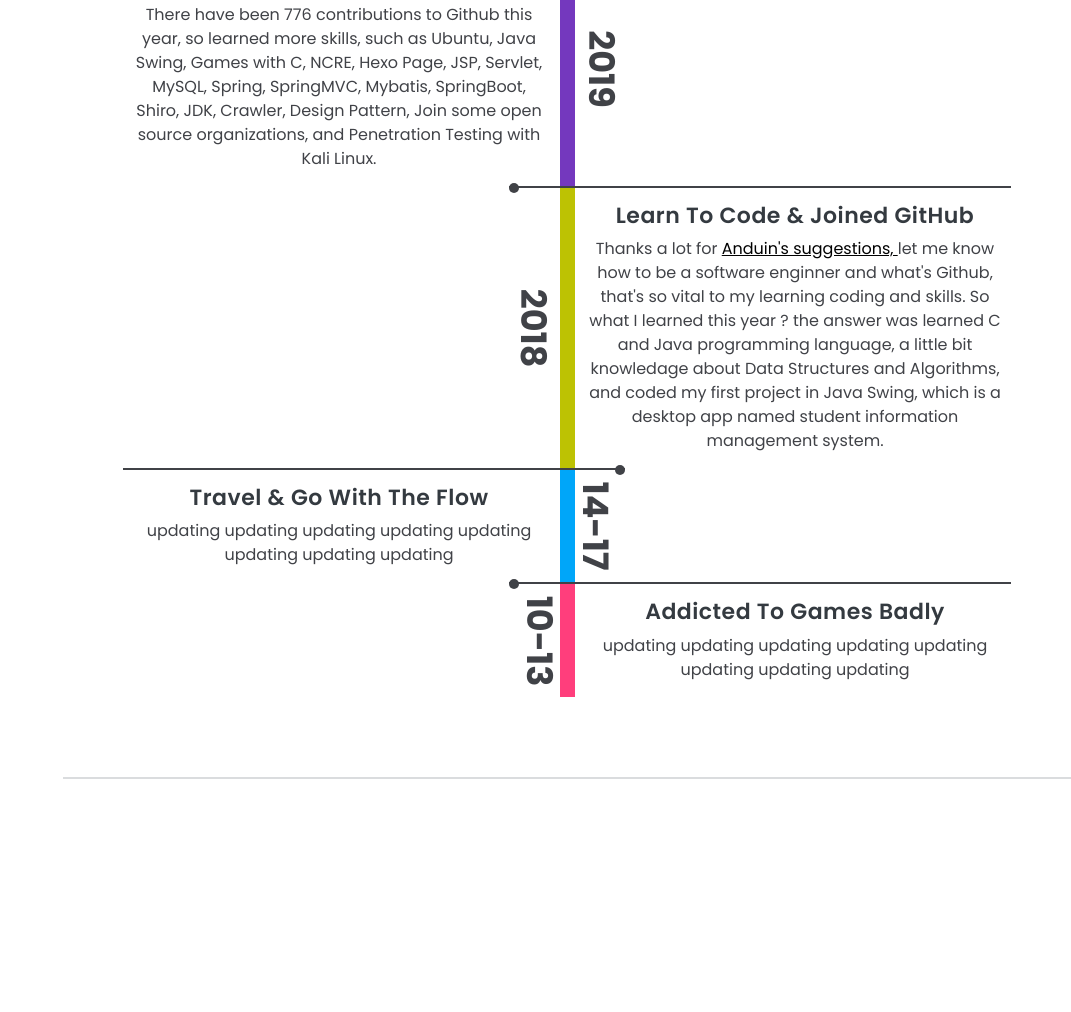
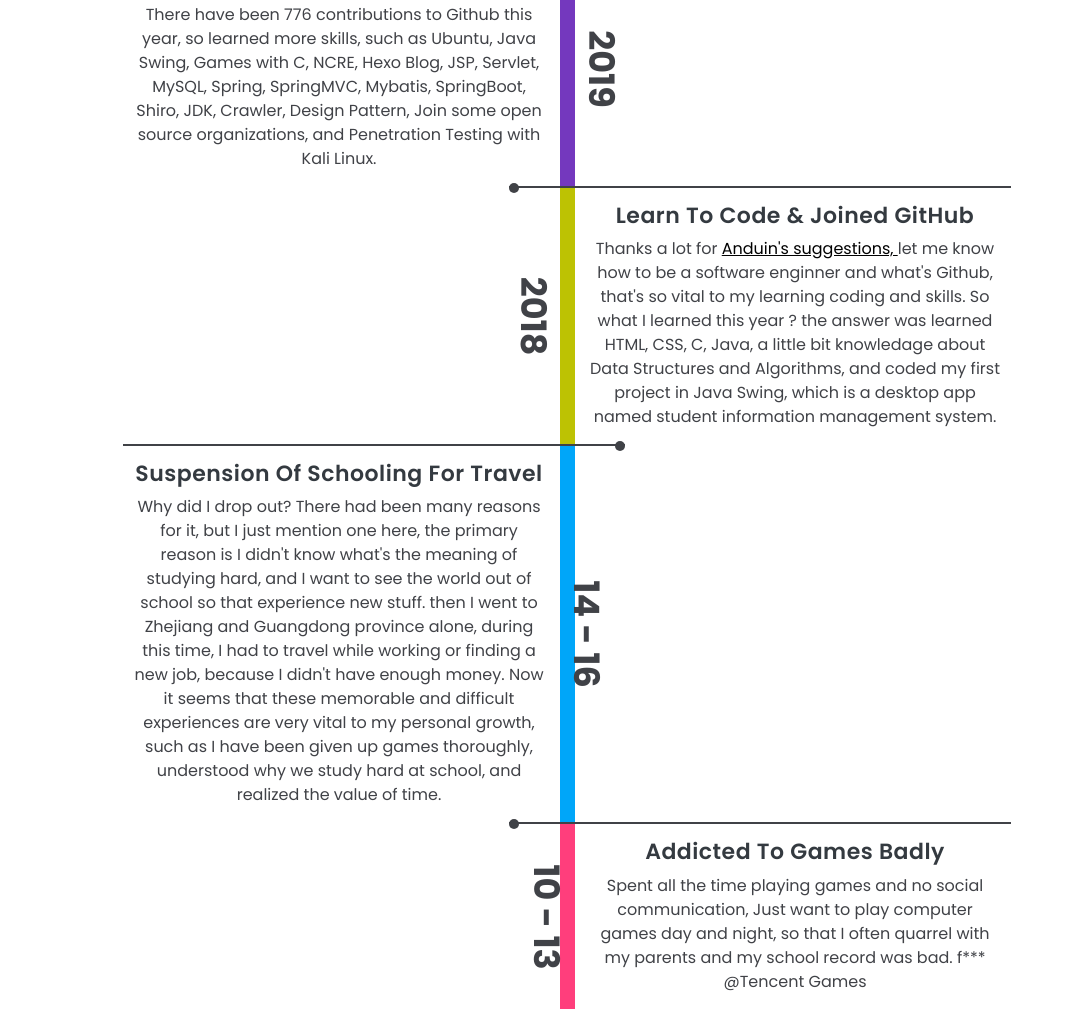
Before and after one commit to GoogTech/GoogTech.github.io, a plain HTML site: page index.html in a window 1280 px wide. Shown: the part 6112-7124 px from the top of the page, without its empty margins (209-1280 px from the left). Drawn offline with nearby package versions, Linux system fonts and the light colour scheme; a script that the page names is missing; a web font is replaced by a local one.

Commit message:
Update index.html

```diff
--- a/index.html
+++ b/index.html
@@ -895,7 +895,7 @@
                                         <p class="description">
                                             There have been 776 contributions to Github this year, so learned more
                                             skills,
-                                            such as Ubuntu, Java Swing, Games with C, NCRE, Hexo Page, JSP, Servlet,
+                                            such as Ubuntu, Java Swing, Games with C, NCRE, Hexo Blog, JSP, Servlet,
                                             MySQL, Spring, SpringMVC,
                                             Mybatis, SpringBoot, Shiro, JDK, Crawler, Design Pattern,
                                             Join some open source organizations,
@@ -913,7 +913,7 @@
                                             let me know how to be a software enginner and what's Github,
                                             that's so vital to my learning coding and skills.
                                             So what I learned this year ?
-                                            the answer was learned C and Java programming language,
+                                            the answer was learned HTML, CSS, C, Java,
                                             a little bit knowledage about Data Structures and Algorithms,
                                             and coded my first project in Java Swing, which is a desktop app named
                                             student information management system.
@@ -922,19 +922,32 @@
                                 </div>
                                 <div class="timeline">
                                     <div href="#" class="timeline-content">
-                                        <div class="timeline-year">14-17</div>
-                                        <h3 class="title">Travel & Go with the flow</h3>
+                                        <div class="timeline-year">14 - 16</div>
+                                        <h3 class="title">Suspension of Schooling for Travel</h3>
                                         <p class="description">
-                                            updating updating updating updating updating updating updating updating
+                                            Why did I drop out?
+                                            There had been many reasons for it, but I just mention one here,
+                                            the primary reason is I didn't know what's the meaning of studying hard,
+                                            and I want to see the world out of school so that experience new stuff.
+                                            then I went to Zhejiang and Guangdong province alone,
+                                            during this time, I had to travel while working or finding a new job,
+                                            because I didn't have enough money.
+                                            Now it seems that these memorable and difficult experiences are very vital
+                                            to my personal growth,
+                                            such as I have been given up games thoroughly, understood why we study hard
+                                            at school, and realized the value of time.
                                         </p>
                                     </div>
                                 </div>
                                 <div class="timeline">
                                     <div href="#" class="timeline-content">
-                                        <div class="timeline-year">10-13</div>
+                                        <div class="timeline-year">10 - 13</div>
                                         <h3 class="title">Addicted To Games Badly</h3>
                                         <p class="description">
-                                            updating updating updating updating updating updating updating updating
+                                            Spent all the time playing games and no social communication,
+                                            Just want to play computer games day and night,
+                                            so that I often quarrel with my parents and my school record was bad.
+                                            f*** @Tencent Games
                                         </p>
                                     </div>
                                 </div>
```
